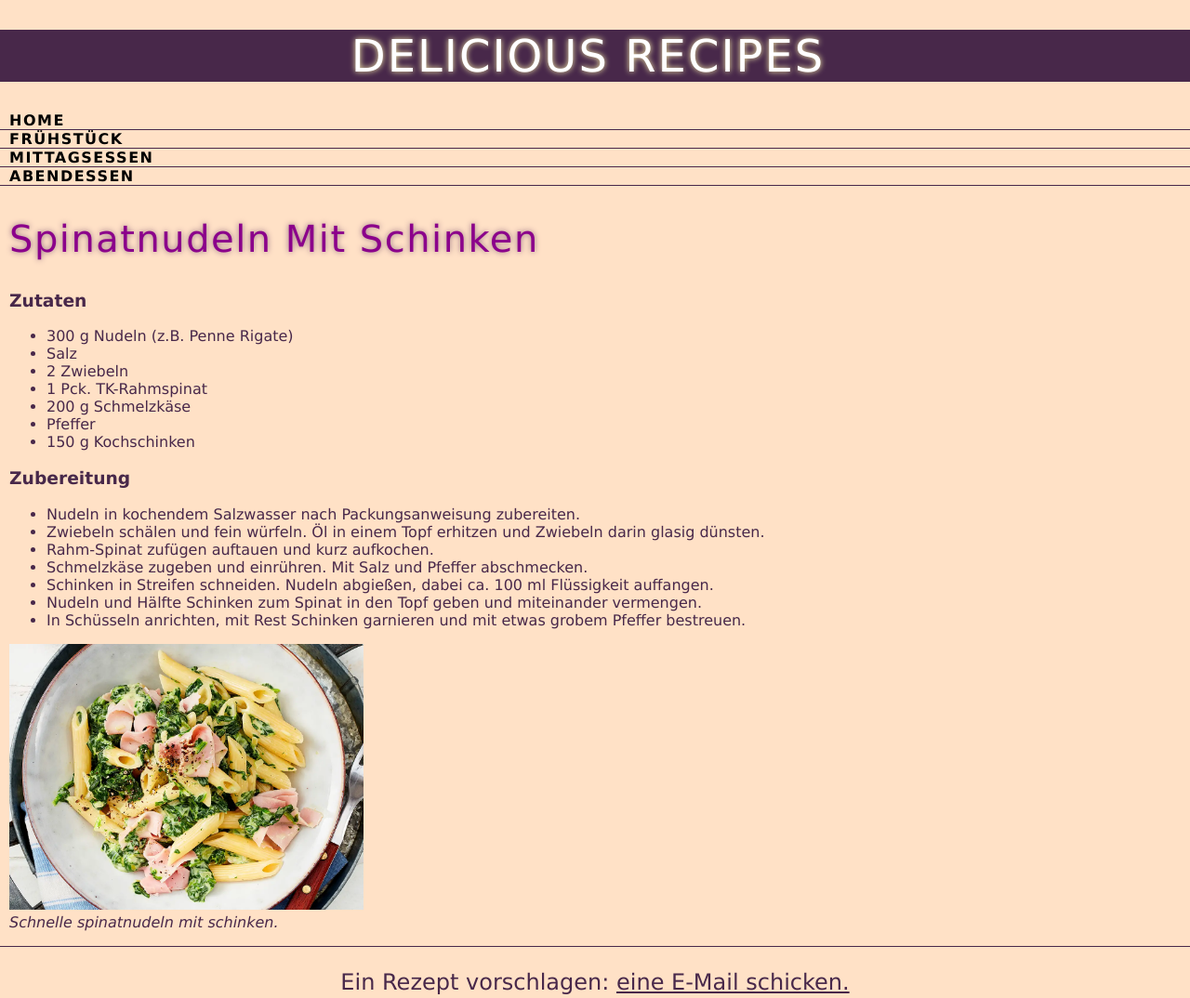
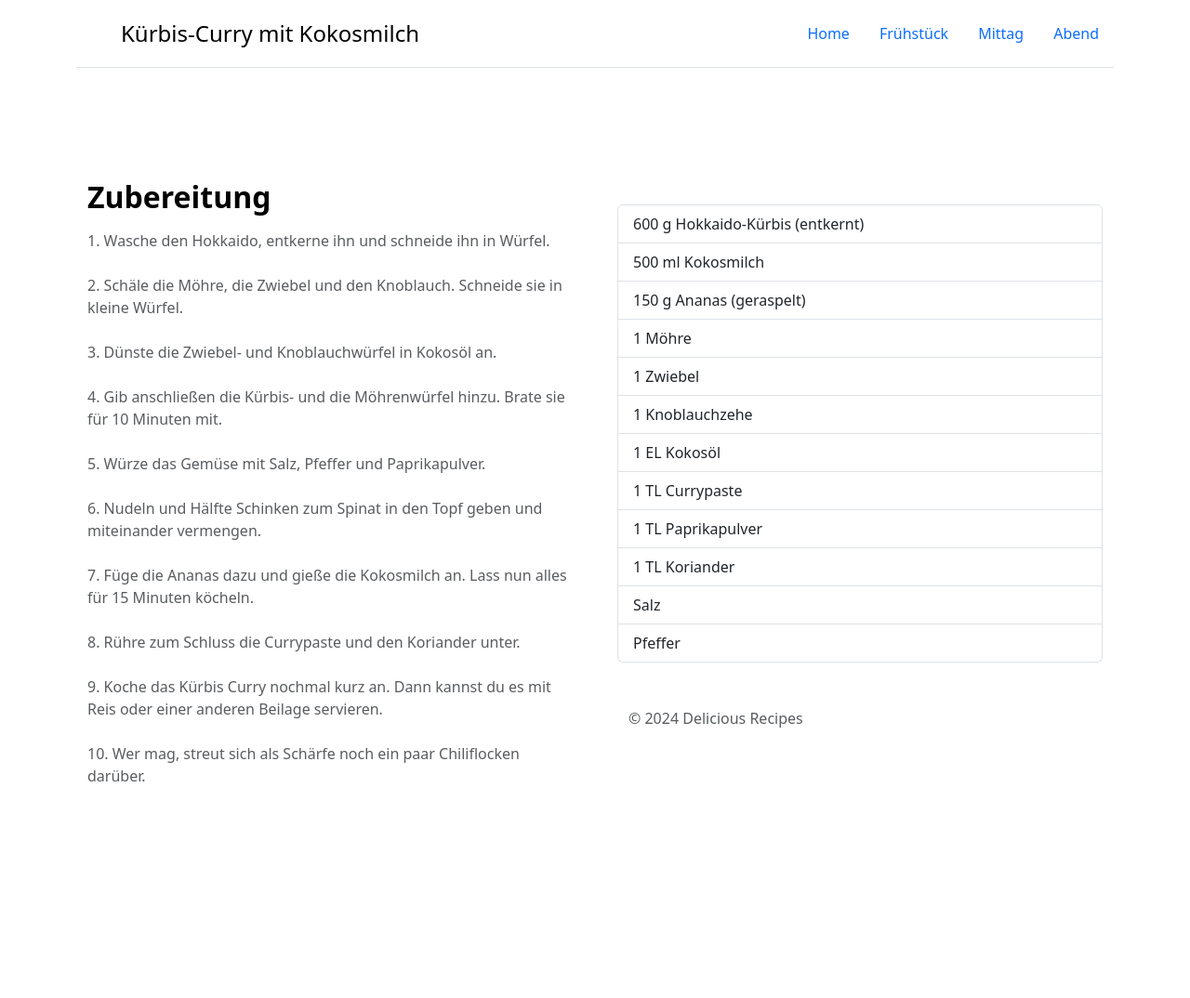
Before and after one commit to Lyna05/project_pancake, a plain HTML site: page lunch2.html in a window 1280 px wide. Shown: the whole page at 93% size. After the commit the page ends 959 px from the top, so only its background shows below. Drawn offline with nearby package versions, Linux system fonts and the light colour scheme.

Commit message:
Modyfing the llunch files.

```diff
--- a/lunch2.html
+++ b/lunch2.html
@@ -1,53 +1,80 @@
 <!DOCTYPE html>
-<html lang="de">
+<html lang="en">
 <head>
     <meta charset="UTF-8">
-        <title>Delicious Recipes</title>
-        <link rel="stylesheet" href="styles.css">
+    <meta name="viewport" content="width=device-width, initial-scale=1.0">
+    <title>Kürbis-Curry mit Kokosmilch</title>
+    <link href="https://cdn.jsdelivr.net/npm/bootstrap@5.3.3/dist/css/bootstrap.min.css" rel="stylesheet" integrity="sha384-QWTKZyjpPEjISv5WaRU9OFeRpok6YctnYmDr5pNlyT2bRjXh0JMhjY6hW+ALEwIH" crossorigin="anonymous">
 </head>
 <body>
-        <header>
-            <h1>Delicious Recipes</h1>
-            <nav>
-                <ul>
-                    <li><a href="index.html">Home</a></li>
-                    <li><a href="breakfast.html">Frühstück</a></li>
-                    <li><a href="lunch.html">Mittagsessen</a></li>
-                    <li><a href="dinner.html">Abendessen</a></li>
+    <div class="container">
+        <header class="d-flex flex-wrap justify-content-center py-3 mb-4 border-bottom">
+          <a href="/" class="d-flex align-items-center mb-3 mb-md-0 me-md-auto link-body-emphasis text-decoration-none">
+            <svg class="bi me-2" width="40" height="32"><use xlink:href="#bootstrap"></use></svg>
+            <span class="fs-4">Kürbis-Curry mit Kokosmilch</span>
+          </a>
+
+          <ul class="nav nav-pills">
+            <li class="nav-item"><a href="index.html" class="nav-link" aria-current="page">Home</a></li>
+            <li class="nav-item"><a href="breakfast.html" class="nav-link">Frühstück</a></li>
+            <li class="nav-item"><a href="lunch.html" class="nav-link">Mittag</a></li>
+            <li class="nav-item"><a href="dinner.html" class="nav-link">Abend</a></li>
+
           </ul>
-            </nav>
         </header>
+      </div>
 
-<article>
-    <h2>Spinatnudeln mit Schinken</h2>
-    <h3>Zutaten</h3>
+      <div class="container px-4 py-5">
 
-    <ul>
-        <li>300 g Nudeln (z.B. Penne Rigate)</li>
-        <li>Salz</li>
-        <li>2 Zwiebeln</li>
-        <li>1 Pck. TK-Rahmspinat</li>
-        <li>200 g Schmelzkäse</li>
-        <li>Pfeffer</li>
-        <li>150 g Kochschinken</li>
-    </ul>
-    <h3>Zubereitung</h3>
-    <ul>
-        <li>Nudeln in kochendem Salzwasser nach Packungsanweisung zubereiten.</li>
-        <li>Zwiebeln schälen und fein würfeln. Öl in einem Topf erhitzen und Zwiebeln darin glasig dünsten.</li>
-        <li>Rahm-Spinat zufügen auftauen und kurz aufkochen.</li>
-        <li>Schmelzkäse zugeben und einrühren. Mit Salz und Pfeffer abschmecken.</li>
-        <li>Schinken in Streifen schneiden. Nudeln abgießen, dabei ca. 100 ml Flüssigkeit auffangen.</li>
-        <li>Nudeln und Hälfte Schinken zum Spinat in den Topf geben und miteinander vermengen.</li>
-        <li>In Schüsseln anrichten, mit Rest Schinken garnieren und mit etwas grobem Pfeffer bestreuen.</li>
-    </ul>
-    <figure>
-        <img src="schnelle-spinatnudeln-mit-schinken.jpg" alt="Spinatnudeln" width="30%">
-        <figcaption>Schnelle spinatnudeln mit schinken.</figcaption>
-    </figure>
-</article>
+        <div class="row row-cols-1 row-cols-md-2 align-items-md-center g-5 py-5">
+          <div class="col d-flex flex-column align-items-start gap-2">
+            <h2 class="fw-bold text-body-emphasis">Zubereitung</h2>
+            <p class="text-body-secondary">1. Wasche den Hokkaido, entkerne ihn und schneide ihn in Würfel.</p>
+            <p class="text-body-secondary">2. Schäle die Möhre, die Zwiebel und den Knoblauch. Schneide sie in kleine Würfel.</p>
+            <p class="text-body-secondary">3. Dünste die Zwiebel- und Knoblauchwürfel in Kokosöl an.</p>
+            <p class="text-body-secondary">4. Gib anschließen die Kürbis- und die Möhrenwürfel hinzu. Brate sie für 10 Minuten mit.</p>
+            <p class="text-body-secondary">5. Würze das Gemüse mit Salz, Pfeffer und Paprikapulver.</p>
+            <p class="text-body-secondary">6. Nudeln und Hälfte Schinken zum Spinat in den Topf geben und miteinander vermengen.</p>
+            <p class="text-body-secondary">7. Füge die Ananas dazu und gieße die Kokosmilch an. Lass nun alles für 15 Minuten köcheln.</p>
+            <p class="text-body-secondary">8. Rühre zum Schluss die Currypaste und den Koriander unter.</p>
+            <p class="text-body-secondary">9. Koche das Kürbis Curry nochmal kurz an. Dann kannst du es mit Reis oder einer anderen Beilage servieren.</p>
+            <p class="text-body-secondary">10. Wer mag, streut sich als Schärfe noch ein paar Chiliflocken darüber.</p>
 
 
-<footer>
-    <p>Ein Rezept vorschlagen: <a href="mailto:recipes@recipe-books.com">eine E-Mail schicken.</a> </p>
+
+          </div>
+
+          <div class="col">
+
+         <div class="bd-example m-0 border-0">
+
+                <ul class="list-group">
+                  <li class="list-group-item" aria-current="true">600 g Hokkaido-Kürbis (entkernt)</li>
+                  <li class="list-group-item">500 ml Kokosmilch</li>
+                  <li class="list-group-item">150 g Ananas (geraspelt)</li>
+                  <li class="list-group-item">1 Möhre</li>
+                  <li class="list-group-item">1 Zwiebel</li>
+                  <li class="list-group-item">1 Knoblauchzehe</li>
+                  <li class="list-group-item">1 EL Kokosöl</li>
+                  <li class="list-group-item">1 TL Currypaste</li>
+                  <li class="list-group-item">1 TL Paprikapulver</li>
+                  <li class="list-group-item">1 TL Koriander</li>
+                  <li class="list-group-item">Salz</li>
+                  <li class="list-group-item">Pfeffer</li>
+
+                </ul>
+
+            </ul>
+
+      </div>
+      <footer class="text-body-secondary py-5">
+        <div class="container">
+          <p class="float-end mb-1">
+
+          </p>
+          <p class="mb-1">© 2024 Delicious Recipes</p>
+        </div>
       </footer>
+      <script src="https://cdn.jsdelivr.net/npm/bootstrap@5.3.3/dist/js/bootstrap.bundle.min.js" integrity="sha384-YvpcrYf0tY3lHB60NNkmXc5s9fDVZLESaAA55NDzOxhy9GkcIdslK1eN7N6jIeHz" crossorigin="anonymous"></script>
+</body>
+</html>
```
Also changed, not shown: lunch3.html (+53 -48 lines). Lines whose indentation alone changed are shown as unchanged.
